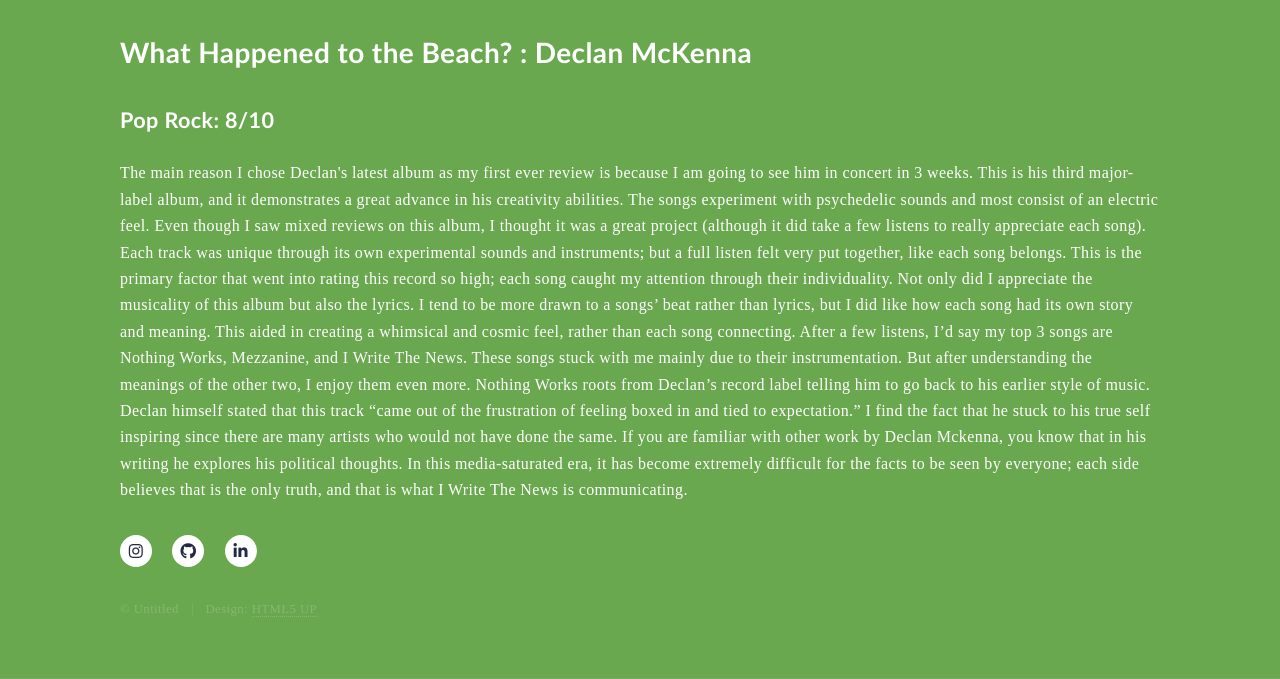
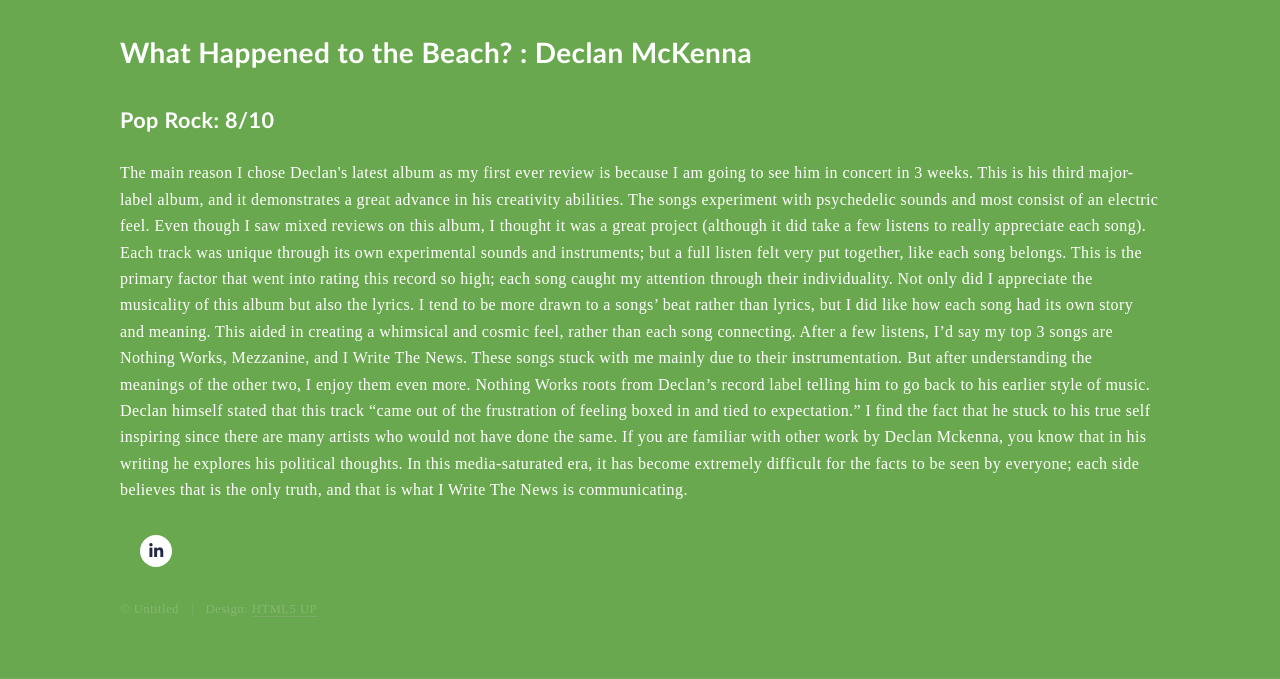
Before and after one commit to nicoleamr/nicoleamr, a plain HTML site: page elements.html in a window 1280 px wide. Shown: the part 200-879 px from the top of the page. Drawn offline with Linux system fonts and the light colour scheme.

Commit message:
Update elements.html

```diff
--- a/elements.html
+++ b/elements.html
@@ -84,8 +84,7 @@
 					<footer id="footer">
 						<div class="inner">
 							<ul class="icons">
-								<li><a href="#" class="icon brands alt fa-instagram"><span class="label">Instagram</span></a></li>
-								<li><a href="#" class="icon brands alt fa-github"><span class="label">GitHub</span></a></li>
+								<li><a href="https://open.spotify.com/user/nicole.a4?si=ud_DL_WSTJKOkRq7KZ1PBg" class="icon brands alt fa-Spotify"><span class="label">Spotify</span></a></li>
 								<li><a href="https://www.linkedin.com/in/nicole-amrhein-bbbb2526a/" class="icon brands alt fa-linkedin-in"><span class="label">LinkedIn</span></a></li>
 							</ul>
 							<ul class="copyright">
```
